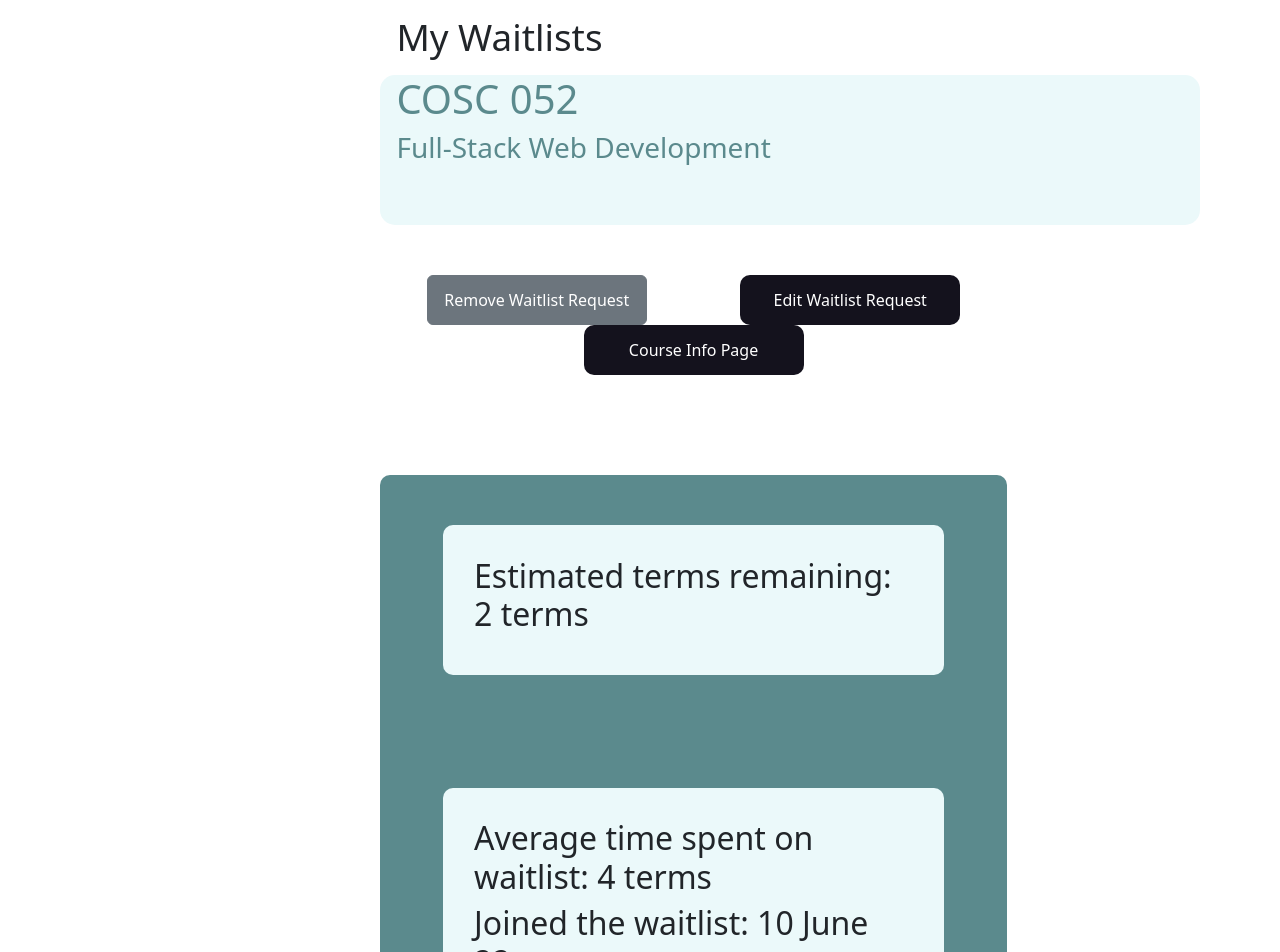
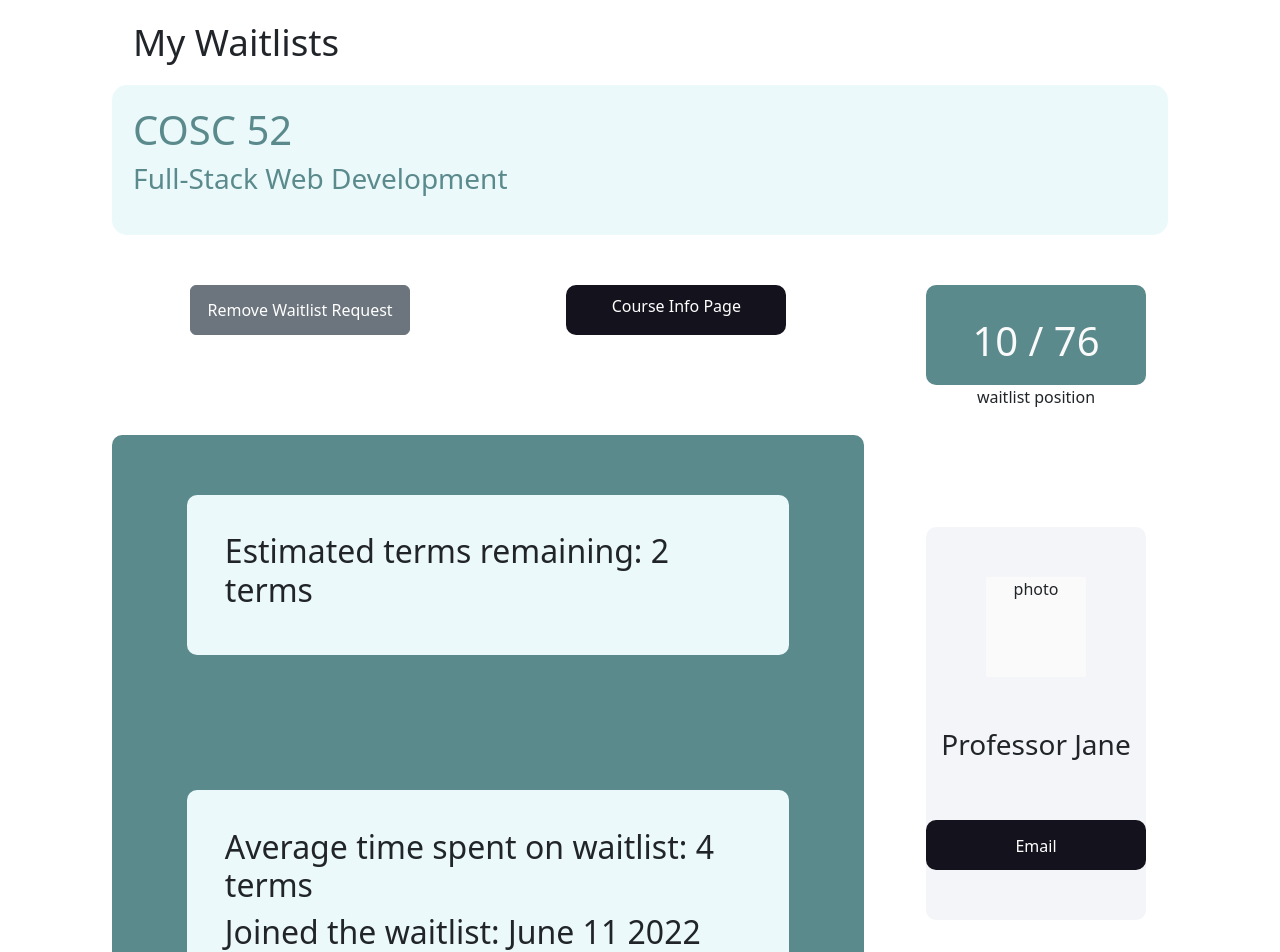
Before and after one commit to alxfngg/test-class-fe2, a Next.js app: page /waitlist/waitlist-detail in a window 1280 px wide. Shown: the top 952 px of the page. Built offline with nearby package versions, Linux system fonts and the light colour scheme.

Commit message:
Updated Waitlist pages
Updated waitlist formatting and styling, and started to add dynamic elements

Signed-off-by: tradewinds23 <alyssa.k.anderson.23@dartmouth.edu>

```diff
--- a/components/RemoveWaitlist.js
+++ b/components/RemoveWaitlist.js
@@ -28,9 +28,7 @@ function RemoveWaitlist() {
           </div>
         </div>
         <div className=" modal-footer">
-          <Button className={styles.button} type="button">
-            <a href="/waitlist/waitlist-home">Yes, remove request</a>
-          </Button>
+          <a href="/waitlist/waitlist-home" className={styles.button}>Yes, remove request</a>
           <Button
             className=" text-black ml-auto"
             color="default"
--- /dev/null
+++ b/data/waitlistdata.js
@@ -0,0 +1,17 @@
+export default function WaitlistData() {
+  const cs52 = {
+    course_code: {
+      course_dept: 'COSC',
+      course_number: '52',
+    },
+    waitlist_pos: 10,
+    waitlist_total: 76,
+    remaining_terms: 2,
+    avg_terms: 4,
+    joined: 'June 11 2022',
+  };
+  const courses = {
+    'COSC 52': cs52,
+  };
+  return courses;
+}
--- a/pages/waitlist/waitlist-detail.js
+++ b/pages/waitlist/waitlist-detail.js
@@ -3,8 +3,15 @@ import React from 'react';
 import Head from 'next/head';
 import RemoveWaitlist from '../../components/RemoveWaitlist';
 import styles from '../../styles/WaitlistDetail.module.css';
+import CourseData from '../../data/data';
+import WaitlistData from '../../data/waitlistdata';
+import { Link } from 'react-router-dom';
 
 export default function WaitlistDetail() {
+  const data = CourseData();
+  const waitlistData = WaitlistData();
+  const waitlist = waitlistData['COSC 52'];
+  const currentCourse = data['COSC 52'];
   return (
     <div className={styles.container}>
       <Head>
@@ -18,8 +25,12 @@ export default function WaitlistDetail() {
           My Waitlists
         </h1>
         <div className={styles.course_title}>
-          <h1>COSC 052</h1>
-          <h3>Full-Stack Web Development</h3>
+          <h1>
+            {currentCourse.course_code.course_dept}
+            {' '}
+            {currentCourse.course_code.course_number}
+          </h1>
+          <h3>{currentCourse.course_title}</h3>
         </div>
       </div>
 
@@ -27,25 +38,51 @@ export default function WaitlistDetail() {
         <div className={styles.left_info}>
           <div className={styles.waitlist_btns}>
             <RemoveWaitlist />
-            <button type="button" className={styles.button}>Edit Waitlist Request</button>
-            <button type="button" className={styles.button}>Course Info Page</button>
+            {/* <button type="button" className={styles.button}>Edit Waitlist Request</button> */}
+            <a href="/courseinfo" className={styles.button}>Course Info Page</a>
+            {/* <button type="button" className={styles.button}>Course Info Page</button> */}
           </div>
 
           <div className={styles.waitlist_details_container}>
             <div className={styles.waitlist_element}>
-              <h2>Estimated terms remaining: 2 terms</h2>
+              <h2>
+                Estimated terms remaining:
+                {' '}
+                {waitlist.remaining_terms}
+                {' '}
+                terms
+              </h2>
             </div>
             <div className={styles.waitlist_element}>
-              <h2>Average time spent on waitlist: 4 terms</h2>
-              <h2>Joined the waitlist: 10 June 22</h2>
+              <div>
+                <h2>
+                  Average time spent on waitlist:
+                  {' '}
+                  {waitlist.avg_terms}
+                  {' '}
+                  terms
+                </h2>
+              </div>
+              <div>
+                <h2>
+                  Joined the waitlist:
+                  {' '}
+                  {waitlist.joined}
+                </h2>
+              </div>
             </div>
           </div>
         </div>
 
         <div className={styles.right_info}>
-
           <div className={styles.waitlist_position}>
-            <div className={styles.info_graphic}>10 / 76</div>
+            <div className={styles.info_graphic}>
+              <h1>
+                {waitlist.waitlist_pos}
+                {' / '}
+                {waitlist.waitlist_total}
+              </h1>
+            </div>
             <p>waitlist position</p>
           </div>
 
@@ -54,7 +91,7 @@ export default function WaitlistDetail() {
               photo
             </div>
             <h3>Professor Jane</h3>
-            <button type="button" className={styles.email_btn}>
+            <button type="button" className={styles.button}>
               Email
             </button>
           </div>
--- a/styles/WaitlistDetail.module.css
+++ b/styles/WaitlistDetail.module.css
@@ -1,12 +1,10 @@
 .container {
-  margin-left: 300px;
-  padding: 0;
+  padding: 0 2rem;
 }
 
 .main {
-
-  min-height: 100vh;
-  max-width: 100%;
+  /* min-height: 100vh; */
+  /* max-width: 100%; */
   padding: 0 5rem;
   flex: 1;
   display: flex;
@@ -19,7 +17,6 @@
 .page_header {
   flex: 1;
   padding: 0 5rem;
-
   display: flex;
   flex-direction: column;
   justify-content: left;
@@ -31,6 +28,7 @@
   min-width: 100%;
   border-radius: 15px;
   color: #5B8A8D;
+  padding: 2%;
   padding-left: 2%;
   justify-content: center;
   background-color: #EBF9FA;
@@ -100,12 +98,12 @@
   background-color: #14121D;
   border-color: transparent;
   border-radius: 10px;
+  padding-top: 1.3%;
   color: white;
   height: 50px;
   width: 220px;
   text-align: center;
   text-decoration: none;
-  display: inline-block;
   font-size: 16px;
 }
 .button:hover,
@@ -167,7 +165,7 @@
   width: 80%;
   display: flex;
   flex-direction: column;
-  align-items: center;
+  align-items: flex-start;
 }
 
 .waitlist_position {
@@ -193,7 +191,7 @@
   align-items: center;
 }
 
-.email_btn {
+/* .email_btn {
   background-color: #14121D;
   color: white;
   border: transparent;
@@ -204,7 +202,7 @@
   flex-direction: column;
   justify-content: space-around;
   align-items: center;
-}
+} */
 
 .profile_picture {
   background-color: #fafafa;
@@ -219,17 +217,6 @@
   height: 1em;
   margin-left: 0.5rem;
 }
-
-/* .modal {
-  width: 72px;
-  height: auto;
-
-  display: flex;
-  margin-top: 10px;
-  flex-direction: column;
-  justify-content: center;
-  justify-items: center;
-} */
 
 @media (max-width: 600px) {
   .grid {
--- a/styles/WaitlistHome.module.css
+++ b/styles/WaitlistHome.module.css
@@ -1,6 +1,5 @@
 .container {
     padding: 0 2rem;
-    margin-left: 300px;
 }
 
 .main {
@@ -88,7 +87,7 @@
   background-color: #EBF9FA;
   color: #5B8A8D;
   text-decoration: none;
-  border: 2px solid #EBF9FA;
+  /* border: 2px solid #EBF9FA; */
   border-radius: 10px;
   transition: color 0.15s ease, border-color 0.15s ease;
   max-width: 300px;
```
Also changed, not shown: pages/waitlist/waitlist-home.js (+4 -10 lines).
